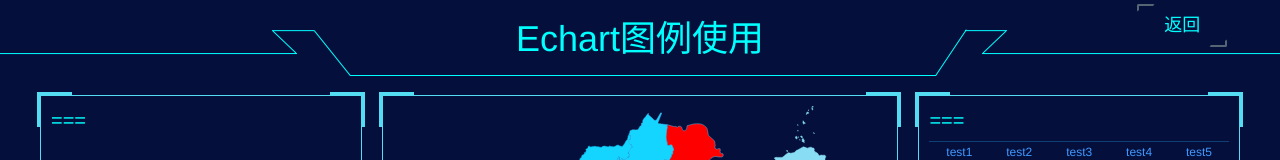
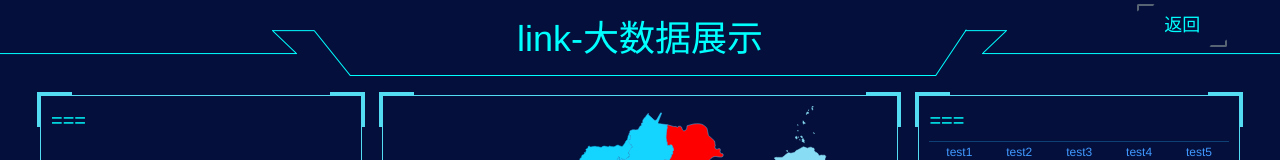
Before and after one commit to link-ui/bigDate, a plain HTML site: page index.html in a window 1280 px wide. Shown: the top 160 px of the page. Drawn offline with Linux system fonts and the light colour scheme.

Commit message:
Update index.html

```diff
--- a/index.html
+++ b/index.html
@@ -11,7 +11,7 @@
 <body>
 <!--头部-->
 <div class="header">
-    Echart图例使用
+    link-大数据展示
     <a href="javascript:;" class="a-access">
         <button class="button type1">
     		返回
```
